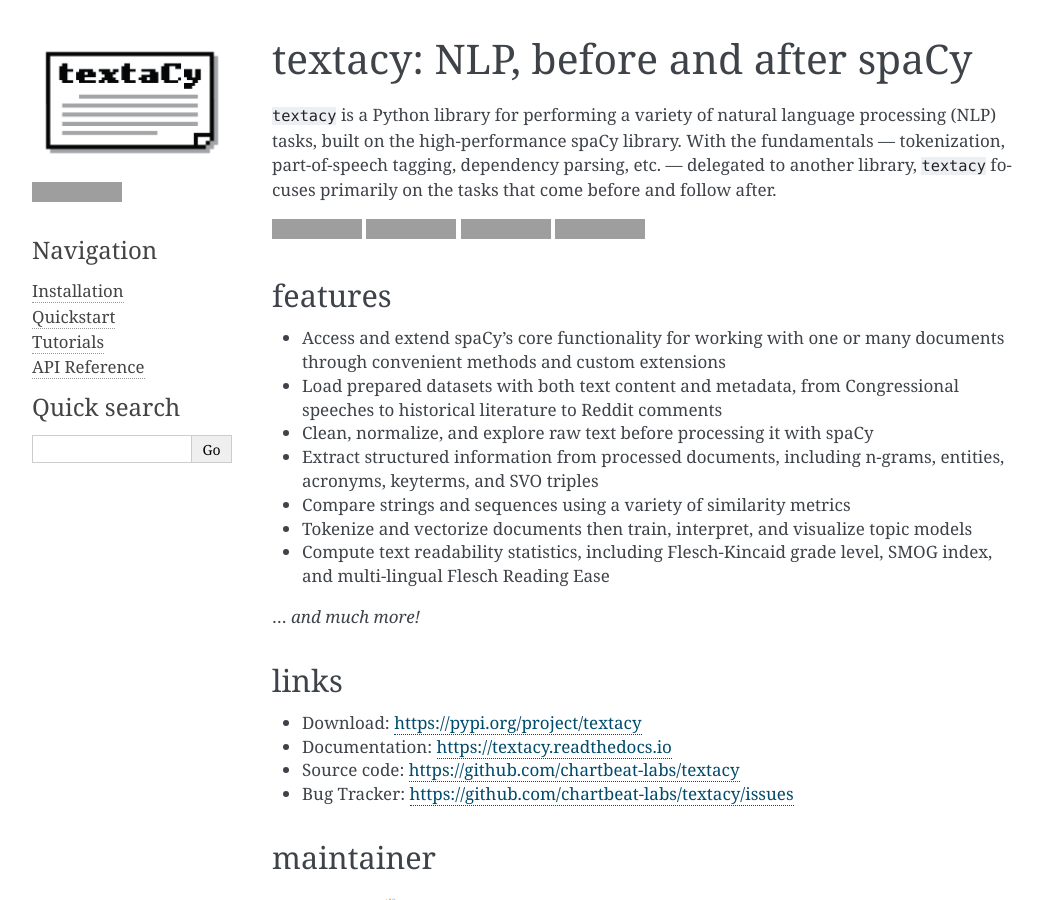
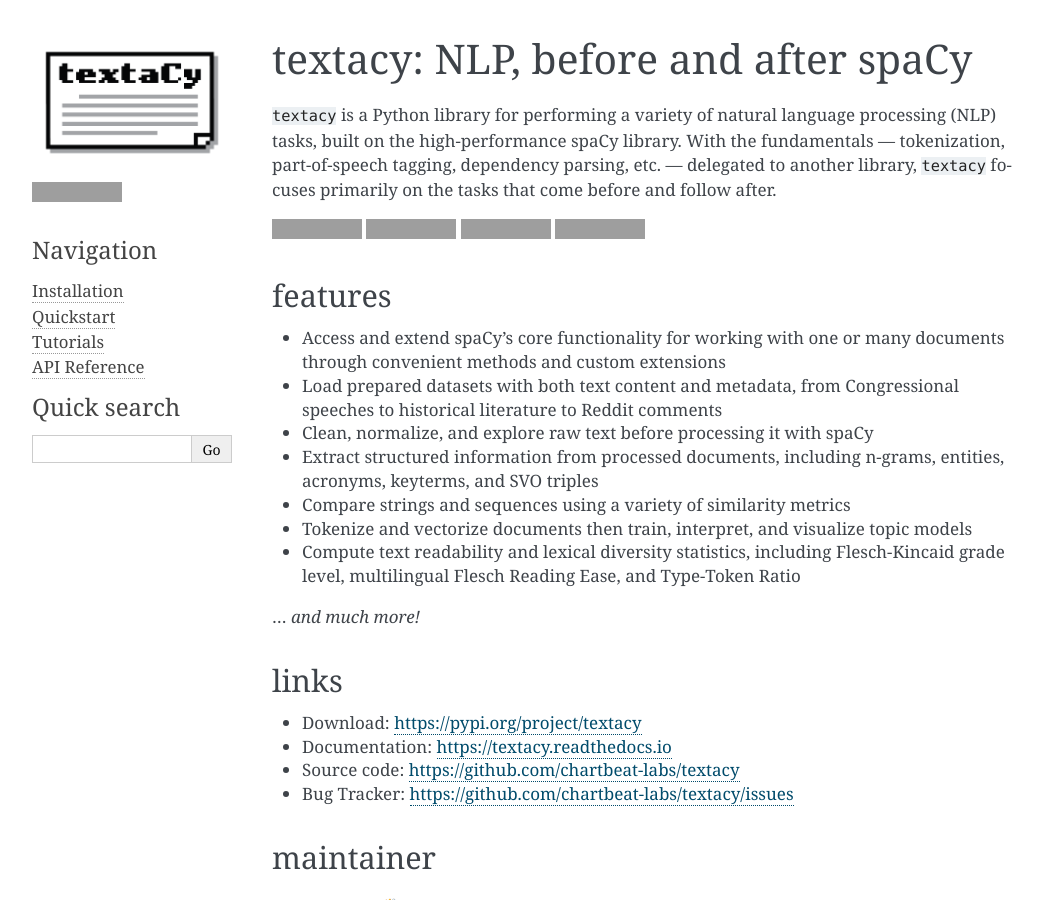
Before and after one commit to chartbeat-labs/textacy, a Sphinx documentation site: the page built from docs/source/index.rst, in a window 1280 px wide and 900 px high, cut to the strip 0-900 px from the top of the window. Shown: the whole strip, without its empty margins (106-1149 px from the left). Built offline with Sphinx 7.4.7, drawn with Linux system fonts in a browser that asks for light colours; grey boxes are pictures that could not be loaded.

Commit message:
Update text stats docs

```diff
--- a/docs/source/index.rst
+++ b/docs/source/index.rst
@@ -34,8 +34,8 @@ features
   acronyms, keyterms, and SVO triples
 - Compare strings and sequences using a variety of similarity metrics
 - Tokenize and vectorize documents then train, interpret, and visualize topic models
-- Compute text readability statistics, including Flesch-Kincaid grade level, SMOG index,
-  and multi-lingual Flesch Reading Ease
+- Compute text readability and lexical diversity statistics, including Flesch-Kincaid
+  grade level, multilingual Flesch Reading Ease, and Type-Token Ratio
 
 ... *and much more!*
 
```
Also changed, not shown: README.md (+1 -1 lines), docs/source/api_reference/text_stats.rst (+7 -3 lines), 2 other files.
